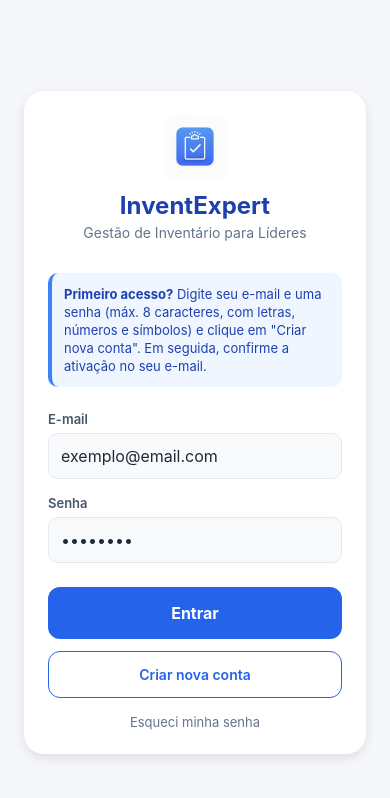
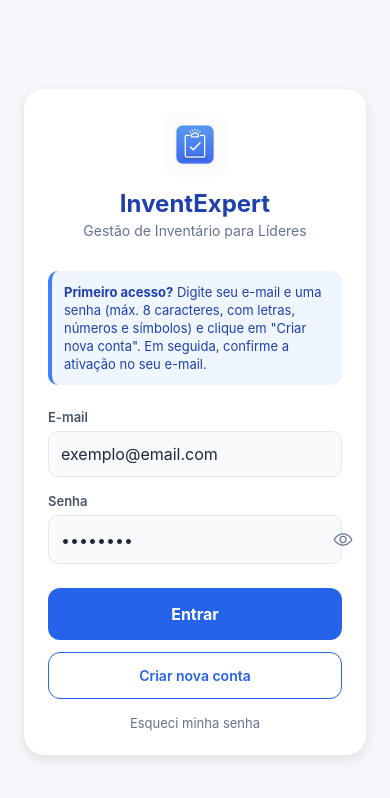
Before and after one commit to robconceicao/InventExpert, a React Native app: screen / in a window 390 px wide. Shown: the top 798 px of the page. Built offline with nearby package versions, Linux system fonts and the light colour scheme; what react-native-worklets would draw is missing.

Commit message:
feat: password visibility toggle and inline validation

```diff
--- a/src/screens/AuthScreen.tsx
+++ b/src/screens/AuthScreen.tsx
@@ -1,3 +1,4 @@
+import { Ionicons } from "@expo/vector-icons";
 import React, { useMemo, useState } from "react";
 import {
   ActivityIndicator,
@@ -16,6 +17,8 @@ import { isSupabaseConfigured, supabase } from "../services/supabase";
 export default function AuthScreen() {
   const [email, setEmail] = useState("");
   const [password, setPassword] = useState("");
+  const [showPassword, setShowPassword] = useState(false);
+  const [passwordError, setPasswordError] = useState("");
   const [loading, setLoading] = useState(false);
 
   const trimmedEmail = useMemo(() => email.trim(), [email]);
@@ -62,11 +65,12 @@ export default function AuthScreen() {
     }
 
     if (!validatePassword(password)) {
-      return Alert.alert(
-        "Senha Inválida",
+      setPasswordError(
         "A senha deve ter no máximo 8 caracteres e conter letras, números e símbolos."
       );
+      return;
     }
+    setPasswordError("");
 
     try {
       setLoading(true);
@@ -150,13 +154,31 @@ export default function AuthScreen() {
 
           <View style={styles.inputGroup}>
             <Text style={styles.label}>Senha</Text>
-            <TextInput
-              value={password}
-              onChangeText={setPassword}
-              secureTextEntry
-              placeholder="••••••••"
-              style={styles.input}
-            />
+            <View style={styles.passwordContainer}>
+              <TextInput
+                value={password}
+                onChangeText={(text) => {
+                  setPassword(text);
+                  if (passwordError) setPasswordError("");
+                }}
+                secureTextEntry={!showPassword}
+                placeholder="••••••••"
+                style={styles.inputPassword}
+              />
+              <Pressable
+                onPress={() => setShowPassword(!showPassword)}
+                style={styles.eyeButton}
+              >
+                <Ionicons
+                  name={showPassword ? "eye-off-outline" : "eye-outline"}
+                  size={20}
+                  color="#64748B"
+                />
+              </Pressable>
+            </View>
+            {passwordError ? (
+              <Text style={styles.inputErrorText}>{passwordError}</Text>
+            ) : null}
           </View>
 
           <Pressable
@@ -240,6 +262,29 @@ const styles = StyleSheet.create({
   buttonTextSecondary: { color: "#2563EB", fontWeight: "600" },
   buttonGhost: { marginTop: 16, alignItems: "center" },
   buttonTextGhost: { color: "#64748B", fontSize: 13 },
+  passwordContainer: {
+    flexDirection: "row",
+    alignItems: "center",
+    borderWidth: 1,
+    borderColor: "#E2E8F0",
+    borderRadius: 10,
+    backgroundColor: "#F8FAFC",
+  },
+  inputPassword: {
+    flex: 1,
+    padding: 12,
+    fontSize: 16,
+    color: "#1E293B",
+  },
+  eyeButton: {
+    padding: 12,
+  },
+  inputErrorText: {
+    color: "#DC2626",
+    fontSize: 11,
+    marginTop: 4,
+    fontWeight: "500",
+  },
   errorText: {
     color: "#DC2626",
     fontSize: 12,
```
